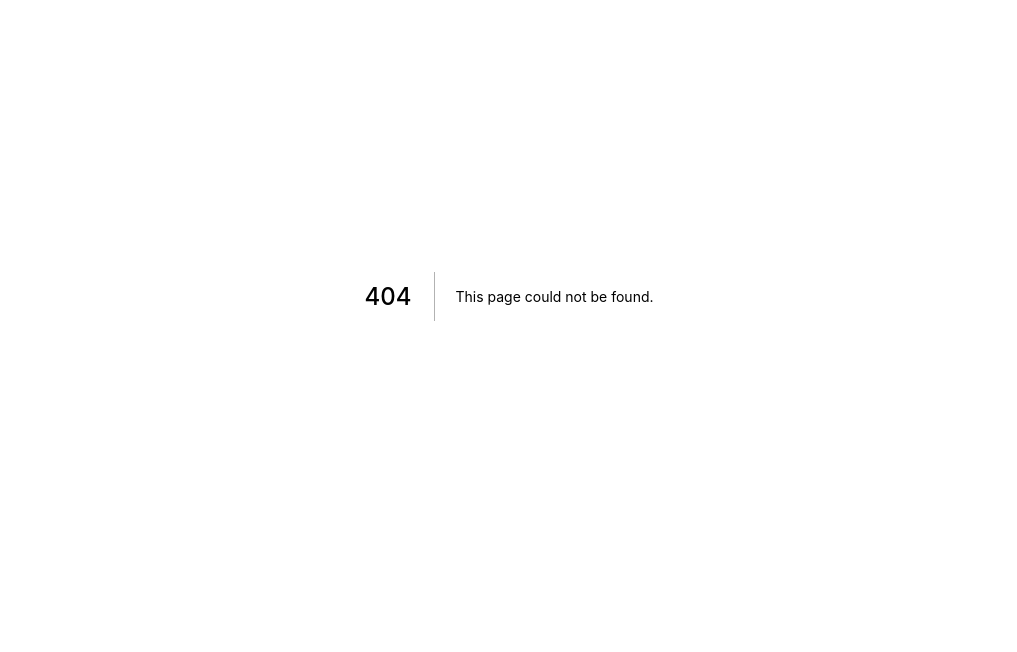
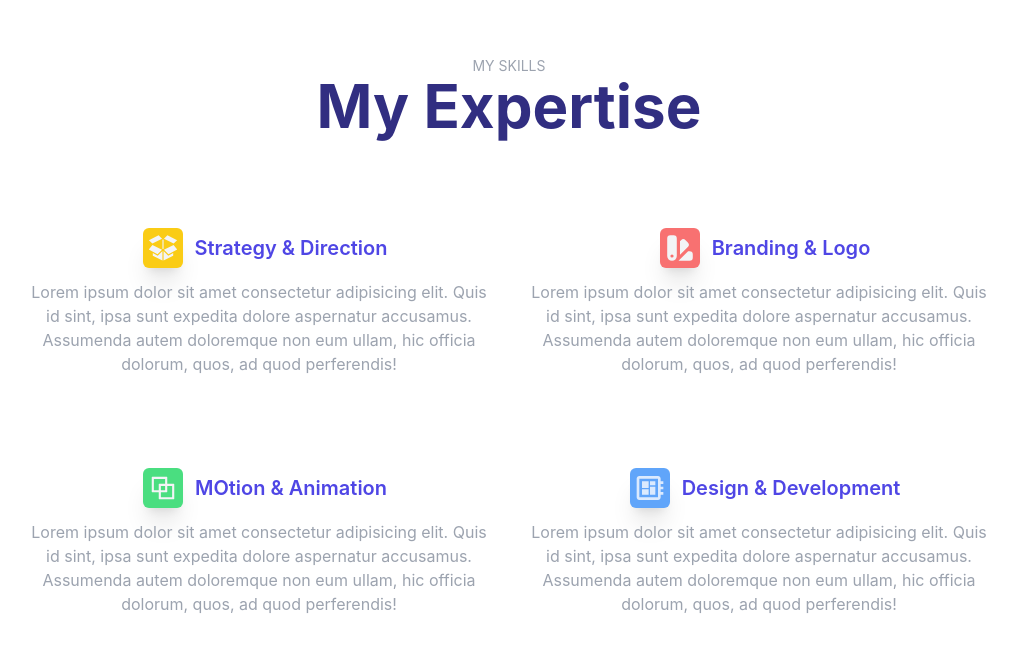
Before and after one commit to CJHydraGenZ/portfolio-next-tailwind, a Next.js app: page /services in a window 1280 px wide. Before the commit this address had no page. Shown: the part 104-756 px from the top of the page, without its empty margins (131-1148 px from the left). Built offline with nearby package versions, Linux system fonts and the light colour scheme.

Commit message:
add services

```diff
--- a/pages/index.js
+++ b/pages/index.js
@@ -1,6 +1,7 @@
 import { Navbar } from "components/Navbar";
 import Head from "next/head";
 import HomePage from "./homePage";
+import Services from "./services";
 export default function Home() {
   return (
     <div>
@@ -11,6 +12,7 @@
       </Head>
       <Navbar />
       <HomePage />
+      <Services />
     </div>
   );
 }
--- /dev/null
+++ b/pages/services.js
@@ -0,0 +1,82 @@
+import React from "react";
+import { Element } from "react-scroll";
+import { GiCardboardBox } from "react-icons/gi";
+import { HiColorSwatch } from "react-icons/hi";
+import { MdDeveloperBoard } from "react-icons/md";
+import { AiOutlineBlock } from "react-icons/ai";
+
+const services = () => {
+  return (
+    <Element id="service" name="service">
+      <div className="w-full my-40 h-auto flex flex-col justify-center items-center">
+        <p className="text-sm uppercase text-gray-400">My skills</p>
+        <h1 className="text-indigo-900 text-6xl font-bold text-center">
+          My Expertise
+        </h1>
+
+        <div className="flex justify-items-start items-center mx-40 gap-10 mt-20">
+          <div className="flex flex-col justify-center items-center">
+            <div className="flex justify-center items-center cursor-pointer">
+              <GiCardboardBox className="w-10 h-10 bg-yellow-400 text-gray-100 m-3 p-1 shadow-xl rounded-md" />
+              <h2 className="text-xl text-indigo-600 font-semibold">
+                Strategy & Direction
+              </h2>
+            </div>
+            <p className="md:text-base text-gray-400 md:text-center sm:text-left sm:text-sm">
+              Lorem ipsum dolor sit amet consectetur adipisicing elit. Quis id
+              sint, ipsa sunt expedita dolore aspernatur accusamus. Assumenda
+              autem doloremque non eum ullam, hic officia dolorum, quos, ad quod
+              perferendis!
+            </p>
+          </div>
+          <div className="flex flex-col justify-center items-center">
+            <div className="flex justify-center items-center cursor-pointer">
+              <HiColorSwatch className="w-10 h-10 bg-red-400 text-gray-100 m-3 p-1 shadow-xl rounded-md" />
+              <h2 className="text-xl text-indigo-600 font-semibold">
+                Branding & Logo
+              </h2>
+            </div>
+            <p className="md:text-base text-gray-400 md:text-center sm:text-left sm:text-sm">
+              Lorem ipsum dolor sit amet consectetur adipisicing elit. Quis id
+              sint, ipsa sunt expedita dolore aspernatur accusamus. Assumenda
+              autem doloremque non eum ullam, hic officia dolorum, quos, ad quod
+              perferendis!
+            </p>
+          </div>
+        </div>
+        <div className="flex justify-items-start items-center mx-40 gap-10 mt-20">
+          <div className="flex flex-col justify-center items-center">
+            <div className="flex justify-center items-center cursor-pointer">
+              <AiOutlineBlock className="w-10 h-10 bg-green-400 text-gray-100 m-3 p-1 shadow-xl rounded-md" />
+              <h2 className="text-xl text-indigo-600 font-semibold">
+                MOtion & Animation
+              </h2>
+            </div>
+            <p className="md:text-base text-gray-400 md:text-center sm:text-left sm:text-sm">
+              Lorem ipsum dolor sit amet consectetur adipisicing elit. Quis id
+              sint, ipsa sunt expedita dolore aspernatur accusamus. Assumenda
+              autem doloremque non eum ullam, hic officia dolorum, quos, ad quod
+              perferendis!
+            </p>
+          </div>
+          <div className="flex flex-col justify-center items-center">
+            <div className="flex justify-center items-center cursor-pointer">
+              <MdDeveloperBoard className="w-10 h-10 bg-blue-400 text-blue-100 m-3 p-1 shadow-xl rounded-md" />
+              <h2 className="text-xl text-indigo-600 font-semibold">
+                Design & Development
+              </h2>
+            </div>
+            <p className="md:text-base text-gray-400 md:text-center sm:text-left sm:text-sm">
+              Lorem ipsum dolor sit amet consectetur adipisicing elit. Quis id
+              sint, ipsa sunt expedita dolore aspernatur accusamus. Assumenda
+              autem doloremque non eum ullam, hic officia dolorum, quos, ad quod
+              perferendis!
+            </p>
+          </div>
+        </div>
+      </div>
+    </Element>
+  );
+};
+
+export default services;
```
